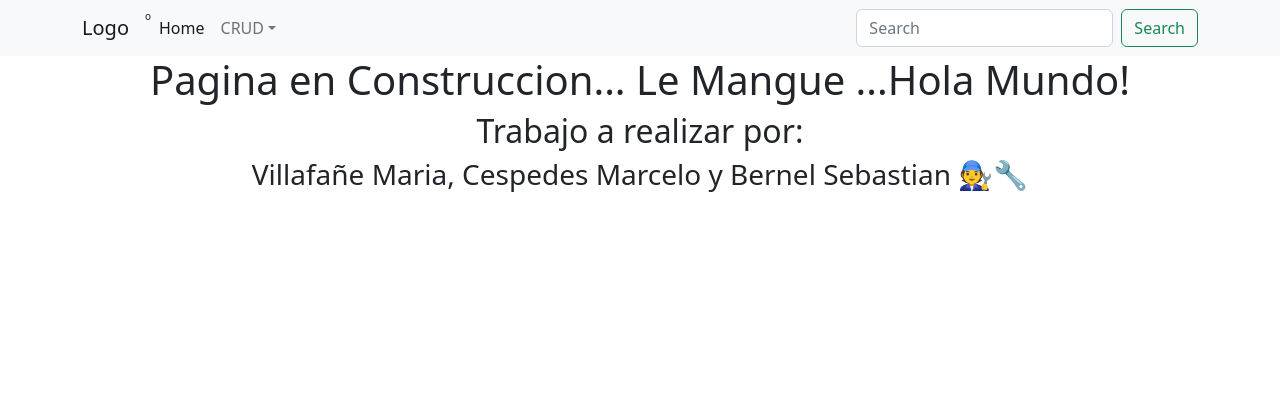
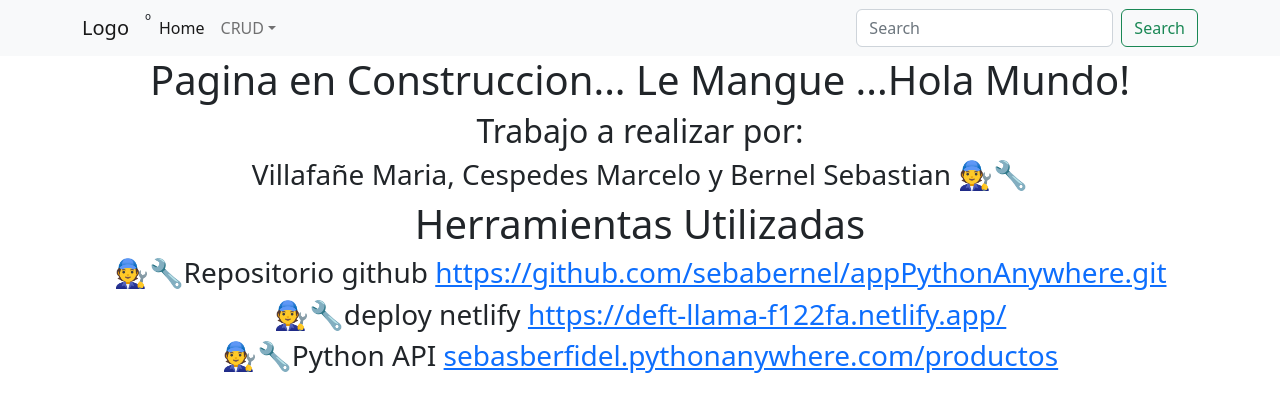
Before and after one commit to sebabernel/appPythonAnywhere, a plain HTML site: page index.html in a window 1280 px wide. Drawn offline with nearby package versions, Linux system fonts and the light colour scheme.

Commit message:
Se colocan acceso directos

```diff
--- a/index.html
+++ b/index.html
@@ -20,6 +20,10 @@
   <h1 style="text-align: center;">Pagina en Construccion... Le Mangue ...Hola Mundo!</h1>
     <h2 style="text-align: center;">Trabajo a realizar por:</h2>
     <h3 style="text-align: center;">Villafañe Maria, Cespedes Marcelo y Bernel Sebastian 🧑‍🔧🔧</h3>
+    <h1 style="text-align: center;">Herramientas Utilizadas </h1>
+    <h3 style="text-align: center;">🧑‍🔧🔧Repositorio github <a href="">https://github.com/sebabernel/appPythonAnywhere.git</a></h3>
+    <h3 style="text-align: center;">🧑‍🔧🔧deploy netlify <a href="">https://deft-llama-f122fa.netlify.app/</a></h3>
+    <h3 style="text-align: center;">🧑‍🔧🔧Python API <a href="">sebasberfidel.pythonanywhere.com/productos</a></h3>
 
   <footer></footer>
 
```
